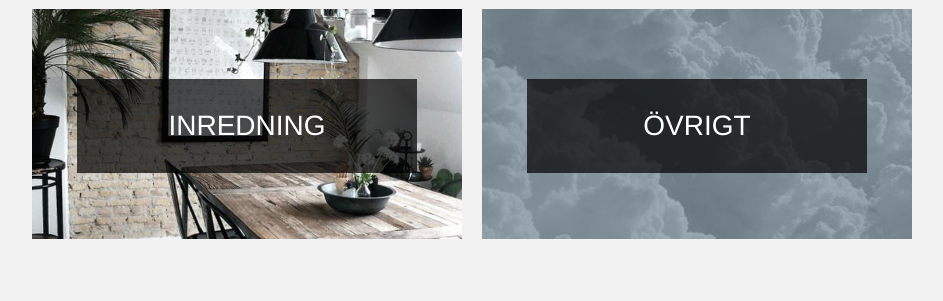
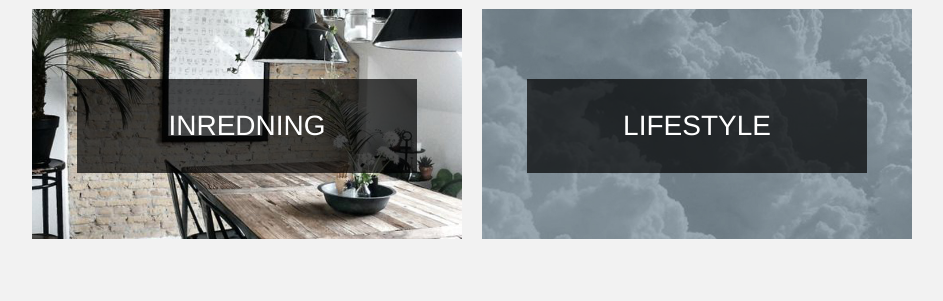
Before and after one commit to raaghda/millhouseblog, a PHP site: page /millhouseblog/index.php?page=categories in a window 1280 px wide. Shown: the part 505-806 px from the top of the page, without its empty margins (168-1111 px from the left). Run offline with PHP 8.4, Linux system fonts and the light colour scheme; some libraries are stand-ins or nearby versions.

Commit message:
changed övrigt to lifestyle in sidebar

```diff
--- a/www/pages/categories.php
+++ b/www/pages/categories.php
@@ -21,7 +21,7 @@
         </a>
 
         <a href="/millhouseblog/www/?page=category&categoryid=4" id="categoryid4" class="col-sm-12 col-md-6">
-            <h3>ÖVRIGT</h3>
+            <h3>LIFESTYLE</h3>
         </a>
 
     </div>
```
